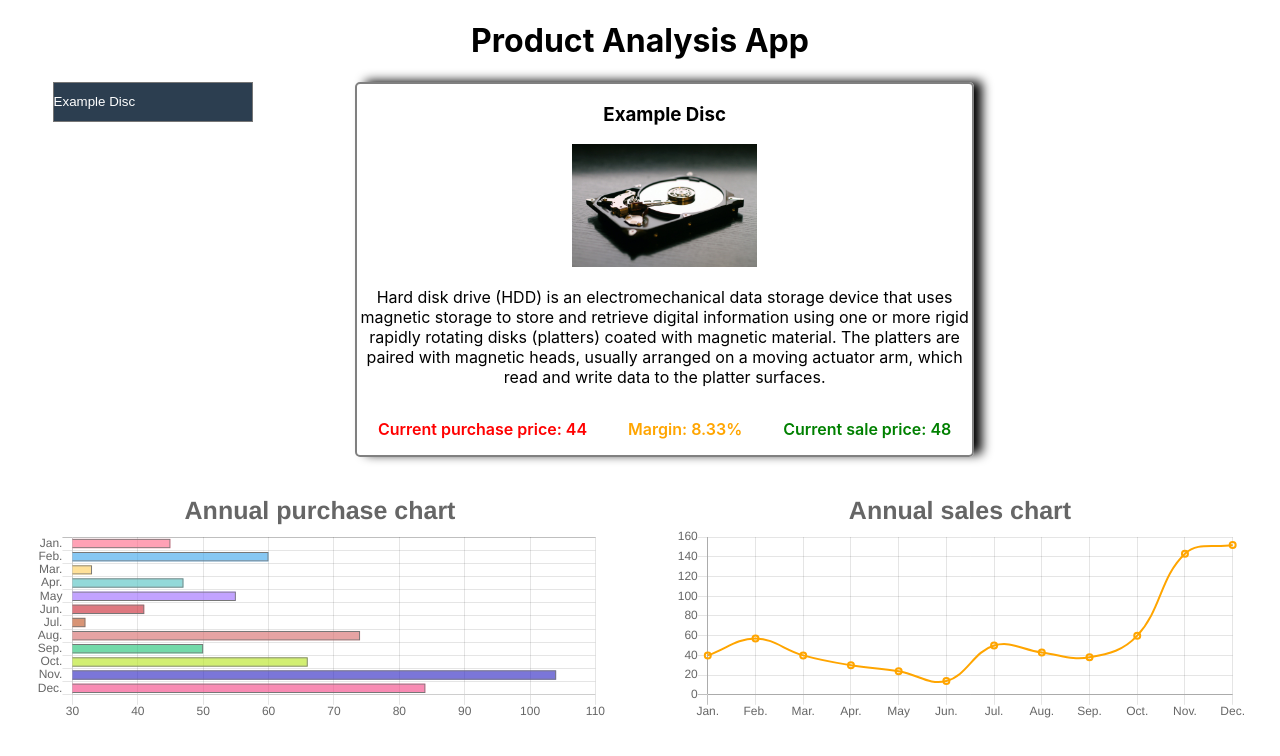
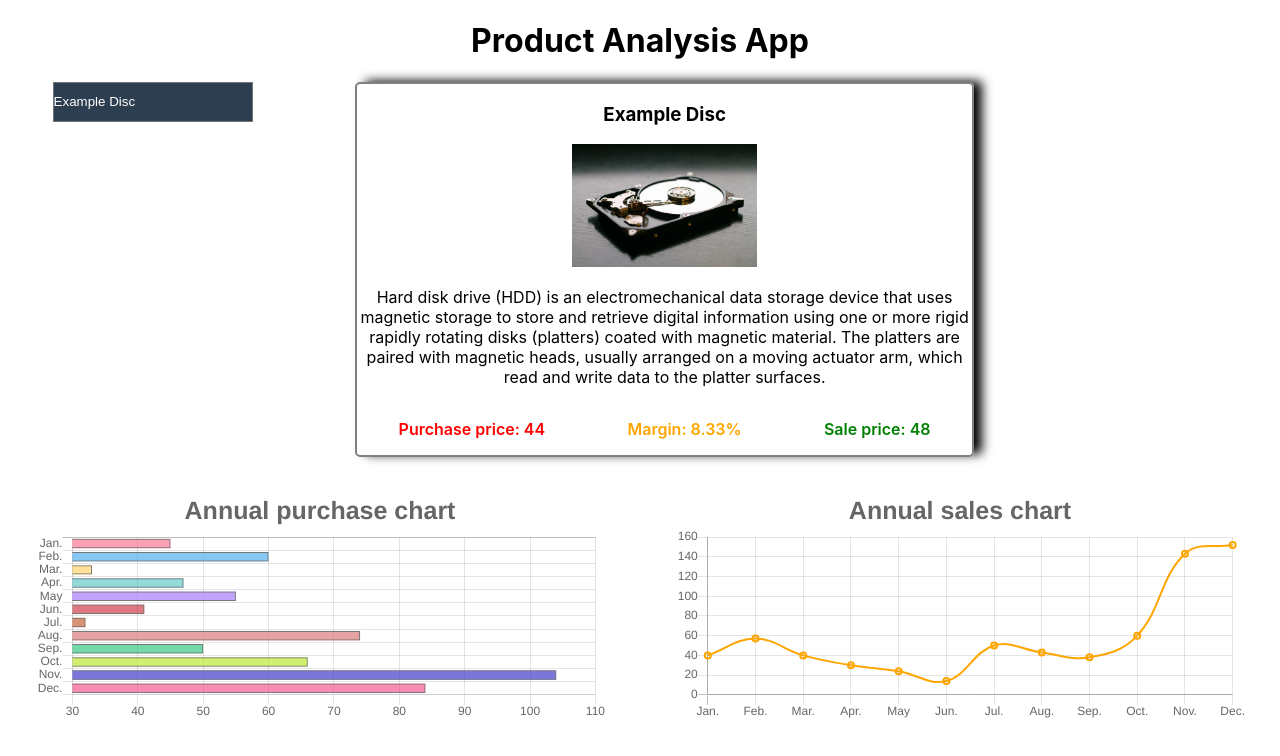
Before and after one commit to Spearek/React-Product-analisis-APP, a React (Create React App) app in the folder analysis-app/: page / in a window 1280 px wide. Shown: the top 756 px of the page. Built offline with nearby package versions, Linux system fonts and the light colour scheme.

Commit message:
slight content improvement

```diff
--- a/analysis-app/src/components/ProductCard/ProductCard.js
+++ b/analysis-app/src/components/ProductCard/ProductCard.js
@@ -12,9 +12,9 @@ const product = (props) => {
             <img src={require('../../assets/products_images/'+ props.image)} alt='xxx' />
             <p>{props.description}</p>
             <div className={classes.Prices}>
-                <p>Current purchase price: {props.purchacePrice}</p>
+                <p>Purchase price: {props.purchacePrice}</p>
                 <p>Margin: {margin}%</p>
-                <p>Current sale price: {props.salePrice}</p>
+                <p>Sale price: {props.salePrice}</p>
             </div>
         </div>
     )
```
